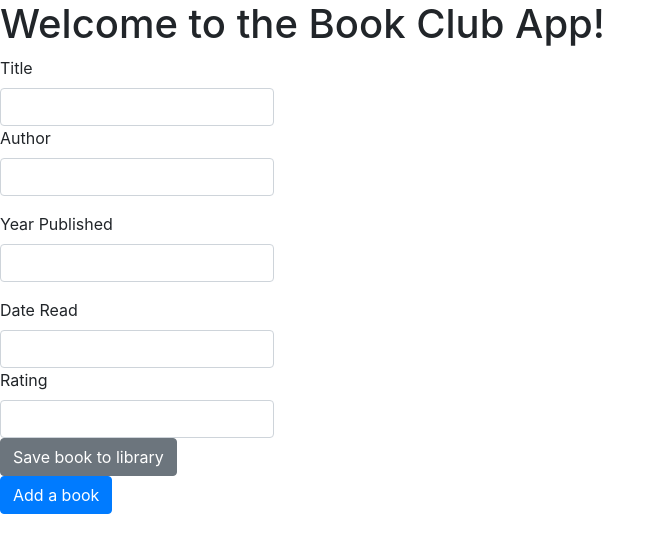
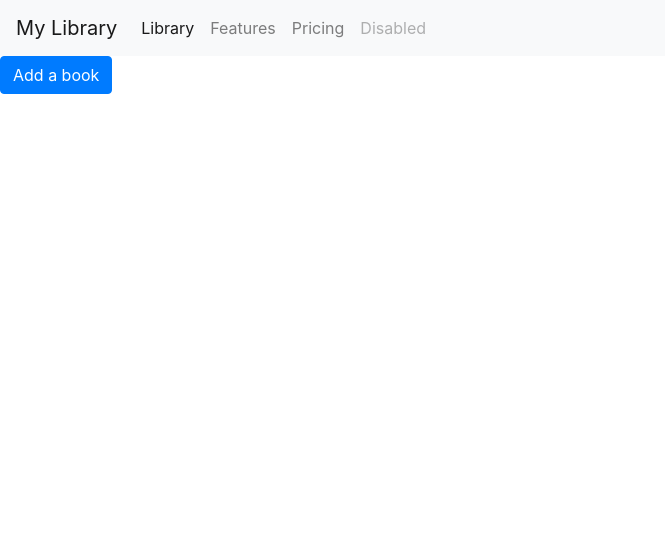
Before and after one commit to mara-olson/Book-Club-App, a Flask app: page / in a window 1280 px wide. Shown: the top 553 px of the page, without its empty margins (0-665 px from the left). Run offline with Flask 2, Linux system fonts and the light colour scheme; data that the repository does not hold is empty; some libraries are stand-ins or nearby versions.

Commit message:
Navbar added; library.html file added

```diff
--- a/server.py
+++ b/server.py
@@ -36,7 +36,7 @@ def add_book():
 
     return jsonify({"bookTitle": new_book.title})
 
-@app.route("/all-books")
+@app.route("/library")
 def all_books():
     """All book titles in database."""
     books = []
--- /dev/null
+++ b/static/main.js
@@ -0,0 +1,80 @@
+// Adding new books
+const addBookBtn = document.getElementById("add-book-btn");
+
+window.onload = function () {
+  document.getElementById("add-book-form").style.display = "none";
+};
+
+addBookBtn.addEventListener("click", () => {
+  const addBookForm = document.getElementById("add-book-form");
+
+  if (addBookForm.style.display === "none") {
+    addBookForm.style.display = "block";
+    addBookBtn.style.display = "none";
+  } else {
+    addBookForm.style.display = "none";
+    addBookBtn.style.display = "block";
+  }
+});
+
+// const newBookTitle = document.getElementById("add-title").value;
+
+document.getElementById("add-book-form").addEventListener("submit", (evt) => {
+  evt.preventDefault();
+
+  const queryString = new URLSearchParams({
+    new_book_title: document.getElementById("add-title").value,
+    new_book_author: document.getElementById("add-author").value,
+    new_book_year: document.getElementById("add-year").value,
+    new_book_date_read: document.getElementById("add-date-read").value,
+    new_book_rating: document.getElementById("add-rating").value,
+  }).toString();
+
+  const url = `/add-book?${queryString}`;
+
+  fetch(url)
+    .then((response) => response.text())
+    .then((data) => {
+      console.log(data);
+    });
+
+  // const formInputs = {
+  //   title: document.getElementById("add-title").value,
+  //   author: document.querySelector("#add-author").value,
+  // };
+
+  // fetch("/add-book", {
+  //   method: "POST",
+  //   body: JSON.stringify(formInputs),
+  //   headers: {
+  //     "Content-Type": "application/json",
+  //   },
+  // })
+  //   .then((response) => {
+  //     console.log("next");
+  //     response.json();
+  //   })
+  //   .then((data) => {
+  //     alert(data.bookTitle);
+  //   });
+});
+
+window.addEventListener("load", (evt) => {
+  const bookList = document.getElementById("book-list");
+  const newBook = document.createElement("li");
+
+  fetch("/library")
+    .then((response) => response.json())
+    .then((data) => {
+      console.log(data.books);
+      for (book in data.books) {
+        console.log(data.books[book].title);
+        bookList
+          .insertAdjacentElement("beforeend", newBook)
+          .classList.add("list-group-item");
+        newBook.insertAdjacentHTML("beforeend", data.books[book].title);
+      }
+    });
+});
+
+// addBookBtn.addEventListener("click", addBook);
--- /dev/null
+++ b/static/styles.css
@@ -0,0 +1,3 @@
+#add-book-form {
+  display: none;
+}
--- a/templates/base.html
+++ b/templates/base.html
@@ -25,8 +25,29 @@
     <!-- <link rel="stylesheet" href="./bootstrap-styles.css" /> -->
   </head>
   <body>
-    <h1>Welcome to the Book Club App!</h1>
-    <form id="add-book-form" action="/add-book" onsubmit="addBookInfo()">
+    <nav class="navbar navbar-expand-lg navbar-light bg-light">
+      <a class="navbar-brand" href="/">My Library</a>
+      <button class="navbar-toggler" type="button" data-toggle="collapse" data-target="#navbarNav" aria-controls="navbarNav" aria-expanded="false" aria-label="Toggle navigation">
+        <span class="navbar-toggler-icon"></span>
+      </button>
+      <div class="collapse navbar-collapse" id="navbarNav">
+        <ul class="navbar-nav">
+          <li class="nav-item active">
+            <a class="nav-link" href="/library">Library<span class="sr-only">(current)</span></a>
+          </li>
+          <li class="nav-item">
+            <a class="nav-link" href="#">Features</a>
+          </li>
+          <li class="nav-item">
+            <a class="nav-link" href="#">Pricing</a>
+          </li>
+          <li class="nav-item">
+            <a class="nav-link disabled" href="#">Disabled</a>
+          </li>
+        </ul>
+      </div>
+    </nav>
+    <form id="add-book-form" action="/add-book">
       <div class="form-group">
         <div class="form-row align-items-center">
           <div class="col-auto">
--- /dev/null
+++ b/templates/library.html
@@ -0,0 +1 @@
+{% extends 'index.html' %} {% block title %}Library{% endblock %}
```
Also changed, not shown: 1 other file.
